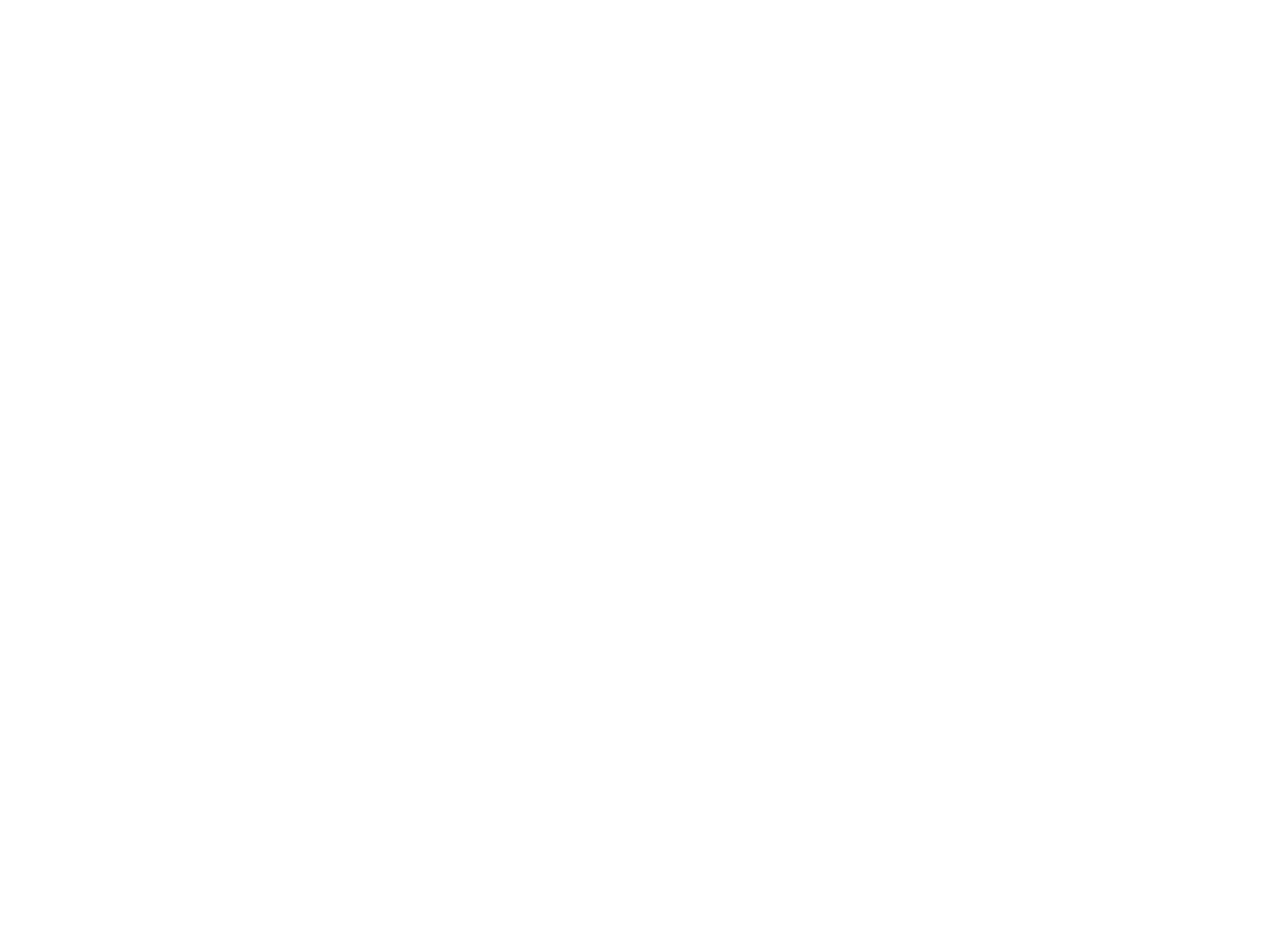
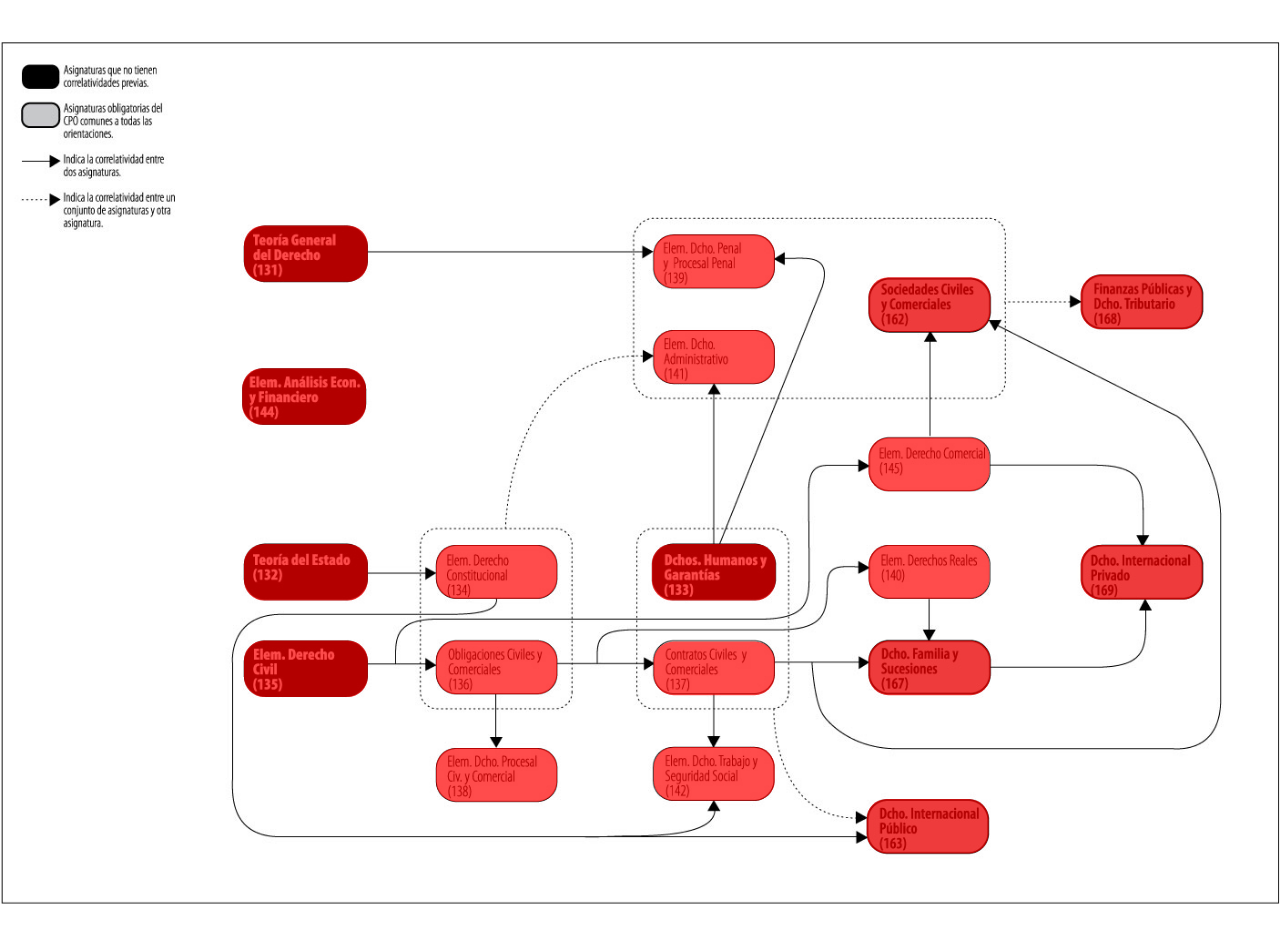
Before and after one commit to seppo0010/economia-plan, a React (Create React App) app: page / in a window 1280 px wide. Shown: the top 942 px of the page. Before the commit the page ends 800 px from the top, so only its background shows below. Built offline with nearby package versions, Linux system fonts and the light colour scheme.

Commit message:
Add dependency chart

```diff
--- a/src/App.tsx
+++ b/src/App.tsx
@@ -1,8 +1,10 @@
 import React from 'react';
+import DependencyChart from './DependencyChart'
 
 function App() {
   return (
     <div className="App">
+        <DependencyChart />
     </div>
   );
 }
--- /dev/null
+++ b/src/DependencyChart.css
@@ -0,0 +1,3 @@
+svg {
+    max-width: 100%;
+}
--- /dev/null
+++ b/src/DependencyChart.tsx
@@ -0,0 +1,32 @@
+import './DependencyChart.css'
+
+function DependencyChart() {
+    return (
+        <div>
+            <svg width="1406" height="946" viewBox="0 0 1406 946"  xmlns="http://www.w3.org/2000/svg">
+                <image href="/acercade_correlatividades.jpg" width="1406" height="946"/>
+                <rect x="268" y="201" width="136" height="62" fill="red" fillOpacity="0.7" rx="22" ry="22" id="materia131" />
+                <rect x="266" y="358" width="136" height="62" fill="red" fillOpacity="0.7" rx="22" ry="22" id="materia144" />
+                <rect x="268" y="551" width="136" height="62" fill="red" fillOpacity="0.7" rx="22" ry="22" id="materia132" />
+                <rect x="268" y="657" width="136" height="62" fill="red" fillOpacity="0.7" rx="22" ry="22" id="materia135" />
+                <rect x="479" y="775" width="133" height="59" fill="red" fillOpacity="0.7" rx="22" ry="22" id="materia138" />
+                <rect x="479" y="657" width="133" height="59" fill="red" fillOpacity="0.7" rx="22" ry="22" id="materia136" />
+                <rect x="479" y="552" width="133" height="59" fill="red" fillOpacity="0.7" rx="22" ry="22" id="materia134" />
+                <rect x="718" y="774" width="133" height="59" fill="red" fillOpacity="0.7" rx="22" ry="22" id="materia142" />
+                <rect x="718" y="658" width="133" height="59" fill="red" fillOpacity="0.7" rx="22" ry="22" id="materia137" />
+                <rect x="716" y="551" width="136" height="62" fill="red" fillOpacity="0.7" rx="22" ry="22" id="materia133" />
+                <rect x="718" y="316" width="133" height="59" fill="red" fillOpacity="0.7" rx="22" ry="22" id="materia141" />
+                <rect x="718" y="211" width="133" height="59" fill="red" fillOpacity="0.7" rx="22" ry="22" id="materia139" />
+                <rect x="954" y="258" width="134" height="60" fill="red" fillOpacity="0.7" rx="22" ry="22" id="materia162" />
+                <rect x="954" y="434" width="133" height="59" fill="red" fillOpacity="0.7" rx="22" ry="22" id="materia145" />
+                <rect x="954" y="552" width="133" height="59" fill="red" fillOpacity="0.7" rx="22" ry="22" id="materia140" />
+                <rect x="954" y="657" width="134" height="60" fill="red" fillOpacity="0.7" rx="22" ry="22" id="materia167" />
+                <rect x="952" y="831" width="134" height="60" fill="red" fillOpacity="0.7" rx="22" ry="22" id="materia163" />
+                <rect x="1187" y="552" width="134" height="60" fill="red" fillOpacity="0.7" rx="22" ry="22" id="materia169" />
+                <rect x="1187" y="255" width="134" height="60" fill="red" fillOpacity="0.7" rx="22" ry="22" id="materia168" />
+            </svg>
+        </div>
+    )
+}
+
+export default DependencyChart
```
